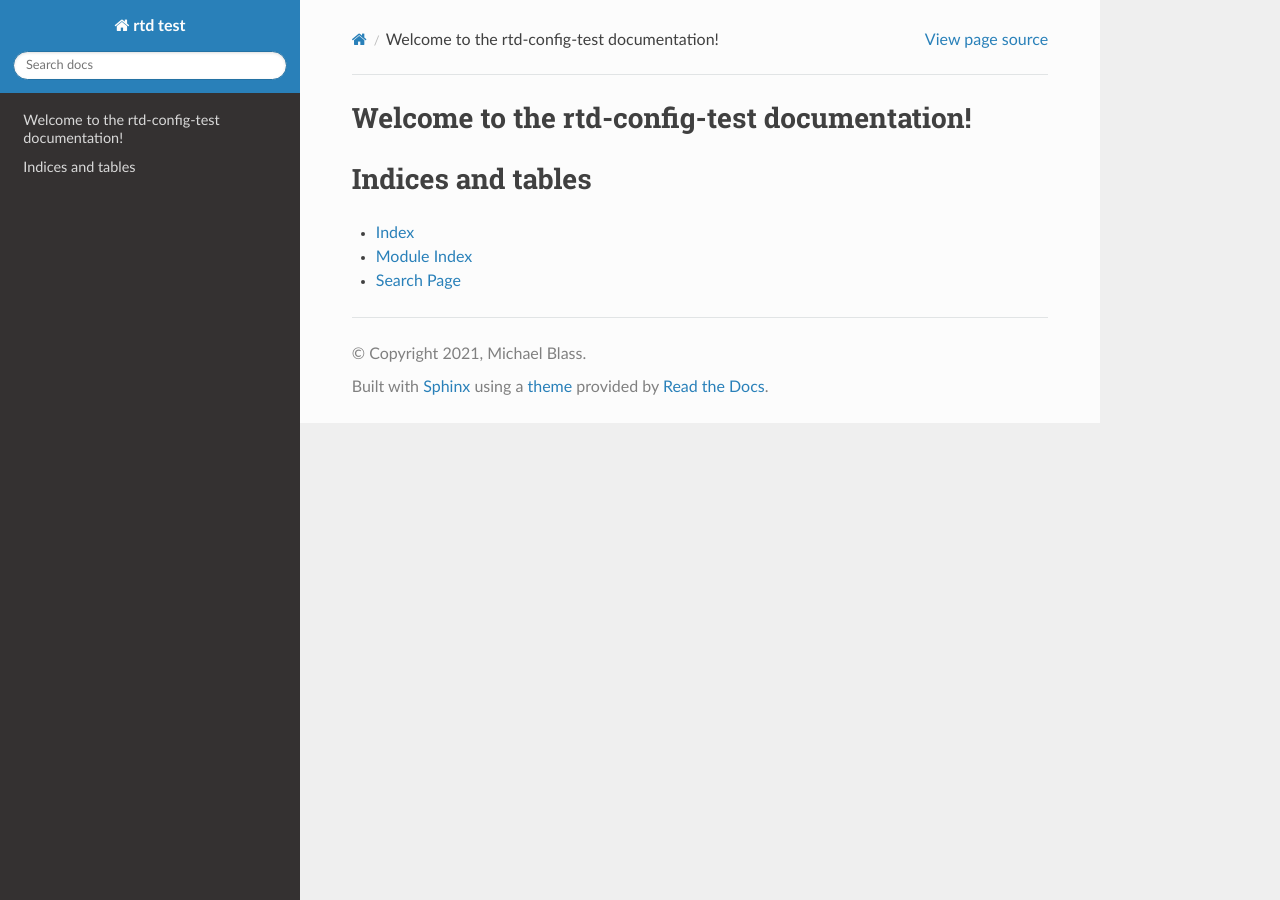
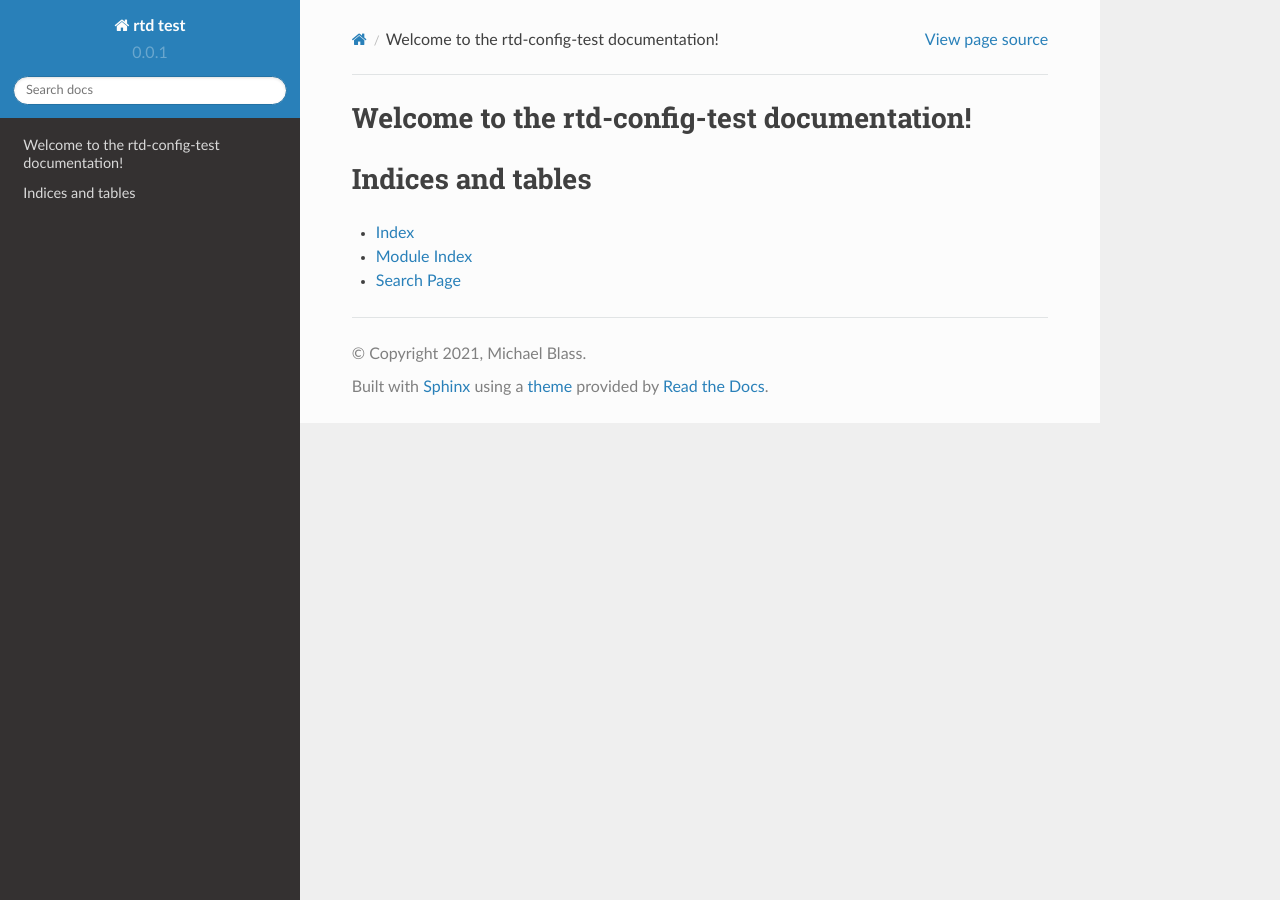
Before and after one commit to Teagum/rtd, a Sphinx documentation site: the page built from docs/source/index.rst, in a window 1280 px wide. Built offline with Sphinx 7.4.7 and the Read the Docs theme 2.0.0, drawn with Linux system fonts in a browser that asks for light colours.

Commit message:
Set `version' in addition to `release'.
If `version' is not given, EPUB builds produce a warning.

```diff
--- a/docs/source/conf.py
+++ b/docs/source/conf.py
@@ -26,6 +26,7 @@ author = 'Michael Blass'
 
 # The full version, including alpha/beta/rc tags
 release = '0.0.1'
+version = '0.0.1'
 
 
 # -- General configuration ---------------------------------------------------
```
